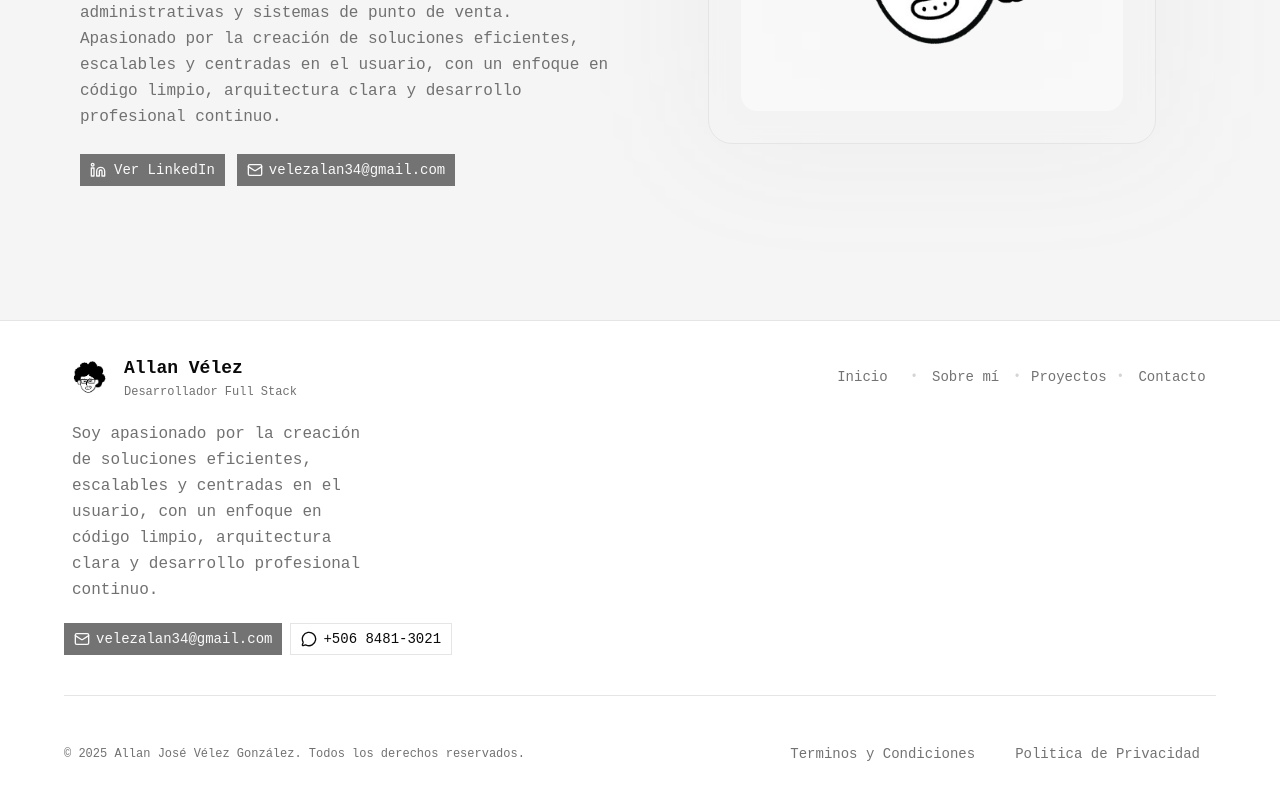
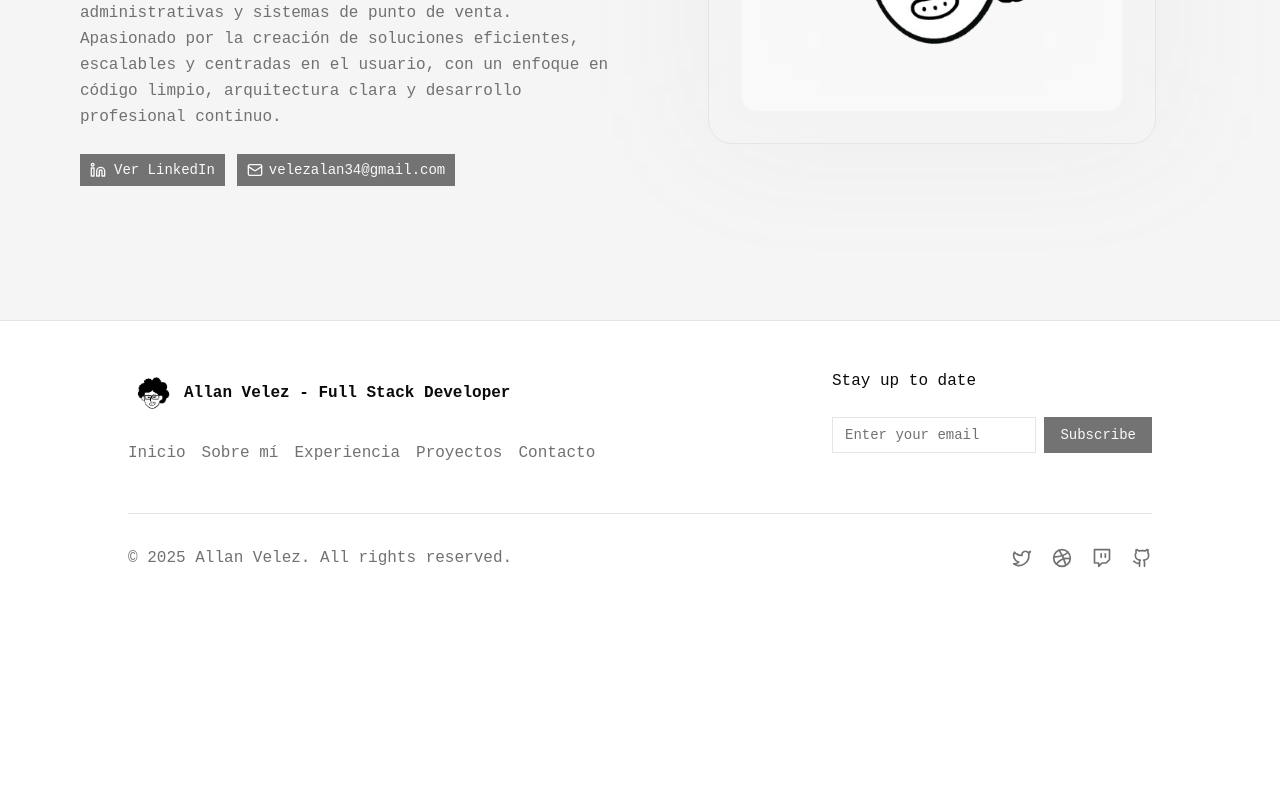
Before and after one commit to scriptvg/Portafolio-Web, a React (Vite) app: page /about-me in a window 1280 px wide. Shown: the part 480-1280 px from the top of the page. After the commit the page ends 1082 px from the top, so only its background shows below. Built offline with nearby package versions, Linux system fonts and the light colour scheme.

Commit message:
fix footer

```diff
--- a/src/layout/Footer.jsx
+++ b/src/layout/Footer.jsx
@@ -4,92 +4,105 @@ import { Avatar, AvatarFallback, AvatarImage } from '@/components/ui/avatar'
 import imgAvatar from '@/assets/my-notion-face-portrait-removebg-preview (2).png'
 import { Separator } from '@/components/ui/separator'
 import { Link } from 'react-router-dom'
-import { UserCard } from '@/components/custom/UserCard'
+
 import { MessageCircle } from 'lucide-react'
+import { Input } from '@/components/ui/input'
+import { TwitterIcon } from 'lucide-react'
+import { DribbbleIcon } from 'lucide-react'
+import { GithubIcon } from 'lucide-react'
+import { TwitchIcon } from 'lucide-react'
+
+const footerLinks = [
+  {
+    title: "Inicio",
+    href: "#",
+  },
+  {
+    title: "Sobre mí",
+    href: "#",
+  },
+  {
+    title: "Experiencia",
+    href: "#",
+  },
+  {
+    title: "Proyectos",
+    href: "#",
+  },
+  {
+    title: "Contacto",
+    href: "#",
+  },
+];
 
 function Footer() {
   return (
-    <footer className="py-6 sm:py-8 px-4 sm:px-6 border-t border-border bg-background/50 backdrop-blur-sm">
-      <div className="w-full max-w-6xl mx-auto">
-        {/* Main Content */}
-        <div className="flex flex-col gap-4 sm:gap-5">
-          <div className="flex flex-col md:flex-row gap-4 sm:gap-5">
+    <div className="flex flex-col">
+      <footer className="border-t">
+        <div className="max-w-(--breakpoint-lg) mx-auto">
+          <div className="py-12 flex flex-col sm:flex-row items-start justify-between gap-x-8 gap-y-10 px-6 xl:px-0">
+            <div>
+              {/* Logo */}
+              <div className="flex items-center gap-2">
+                <Avatar className="h-12 w-12">
+                  <AvatarImage src={imgAvatar} />
+                  <AvatarFallback>AN</AvatarFallback>
+                </Avatar>
+                <h3 className="text-base font-bold">Allan Velez - Full Stack Developer</h3>
+              </div>
 
-            <UserCard
-              name="Allan Vélez"
-              title="Desarrollador Full Stack"
-              description="Soy apasionado por la creación de soluciones eficientes, escalables y centradas en el usuario, con un enfoque en código limpio, arquitectura clara y desarrollo profesional continuo."
-              avatar={imgAvatar}
-              email="velezalan34@gmail.com"
-            >
-              <Button onClick={() => window.open('https://wa.me/50684813021', '_blank')} size="sm"  variant="outline">
-                <MessageCircle className='h-4 w-4 sm:h-5 sm:w-5' />
-                +506 8481-3021
-              </Button>
-            </UserCard>
-
-            <div className="flex flex-wrap items-center md:justify-end justify-center  w-full h-fit gap-4 sm:gap-6 text-[11px] sm:text-xs">
-              <Button asChild variant='link' size='sm' className='size-12'>
-                <a
-                  href="#inicio"
-                >
-                  Inicio
-                </a>
-              </Button>
-              <span className="text-muted-foreground/30">•</span>
-              <Button asChild variant='link' size='sm' className='size-12'>
-                <a
-                  href="#sobre-mi"
-                >
-                  Sobre mí
-                </a>
-              </Button>
-              <span className="text-muted-foreground/30">•</span>
-              <Button asChild variant='link' size='sm' className='size-12'>
-                <a
-                  href="#proyectos"
-                >
-                  Proyectos
-                </a>
-              </Button>
-              <span className="text-muted-foreground/30">•</span>
-              <Button asChild variant='link' size='sm' className='size-12'>
-                <a
-                  href="#contacto"
-                >
-                  Contacto
-                </a>
-              </Button>
-            </div>
-            <div>
-
+              <ul className="mt-6 flex items-center gap-4 flex-wrap">
+                {footerLinks.map(({ title, href }) => (
+                  <li key={title}>
+                    <Link
+                      href={href}
+                      className="text-muted-foreground hover:text-foreground"
+                    >
+                      {title}
+                    </Link>
+                  </li>
+                ))}
+              </ul>
             </div>
 
-          </div>
-
-          <Separator className="my-4 sm:my-5" />
-
-          <div className='flex md:flex-row flex-col items-center justify-between'>
-            <p className="text-[10px] sm:text-xs text-center text-muted-foreground">
-              © {new Date().getFullYear()} Allan José Vélez González. Todos los derechos reservados.
-            </p>
-            <div className="flex gap-2">
-              <Button asChild variant="link">
-                <Link to="/" className="text-xs sm:text-sm">
-                  Terminos y Condiciones
-                </Link>
-              </Button>
-              <Button asChild variant="link">
-                <Link to="/" className="text-xs sm:text-sm">
-                  Politica de Privacidad
-                </Link>
-              </Button>
+            {/* Subscribe Newsletter */}
+            <div className="max-w-xs w-full">
+              <h6 className="font-medium">Stay up to date</h6>
+              <form className="mt-6 flex items-center gap-2">
+                <Input type="email" placeholder="Enter your email" />
+                <Button>Subscribe</Button>
+              </form>
             </div>
           </div>
+          <Separator />
+          <div className="py-8 flex flex-col-reverse sm:flex-row items-center justify-between gap-x-2 gap-y-5 px-6 xl:px-0">
+            {/* Copyright */}
+            <span className="text-muted-foreground">
+              &copy; {new Date().getFullYear()}{" "}
+              <Link href="/" target="_blank">
+                Allan Velez
+              </Link>
+              . All rights reserved.
+            </span>
 
+            <div className="flex items-center gap-5 text-muted-foreground">
+              <Link href="#" target="_blank">
+                <TwitterIcon className="h-5 w-5" />
+              </Link>
+              <Link href="#" target="_blank">
+                <DribbbleIcon className="h-5 w-5" />
+              </Link>
+              <Link href="#" target="_blank">
+                <TwitchIcon className="h-5 w-5" />
+              </Link>
+              <Link href="#" target="_blank">
+                <GithubIcon className="h-5 w-5" />
+              </Link>
+            </div>
+          </div>
         </div>
-      </div>
-    </footer>
+      </footer>
+    </div>
   )
 }
 
```
